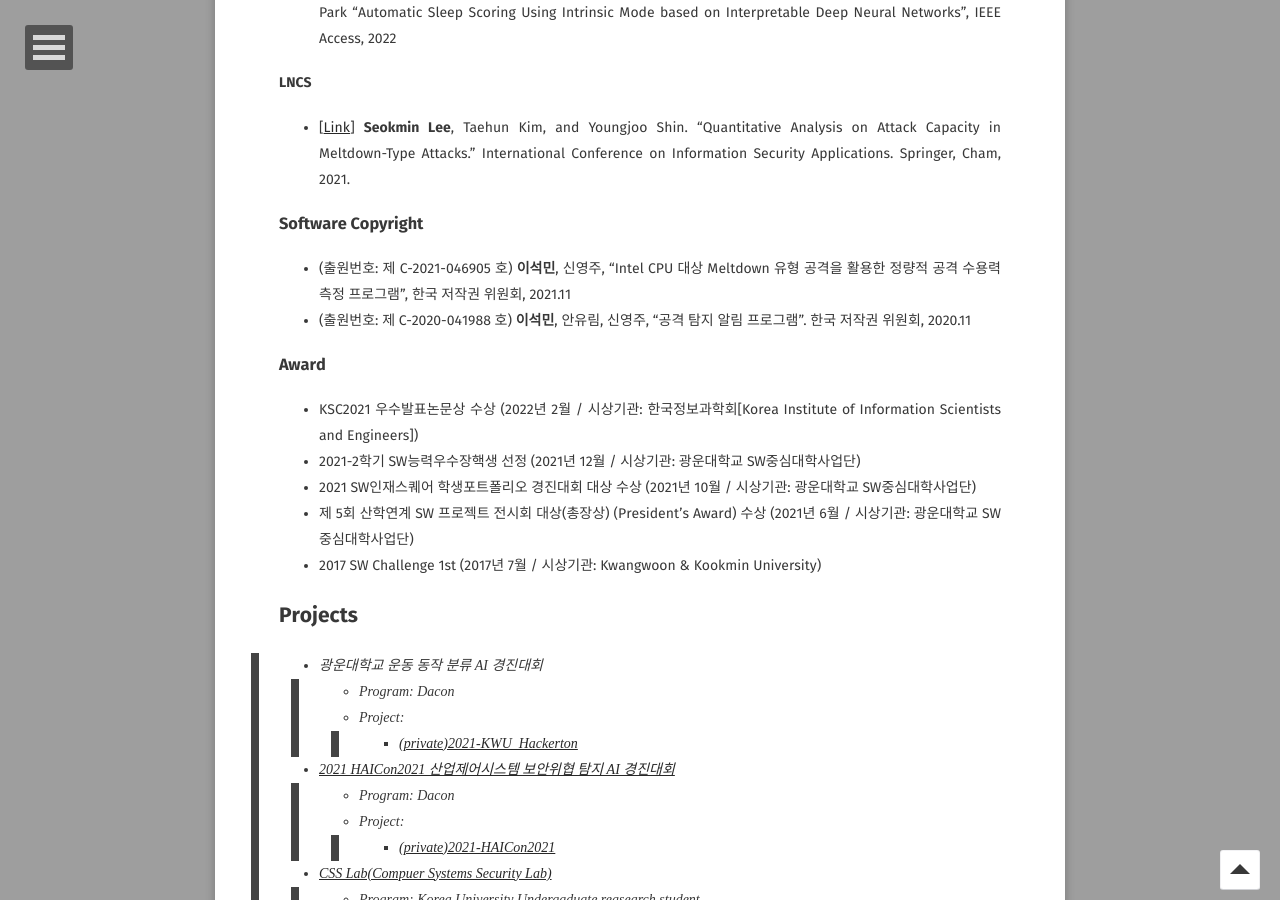
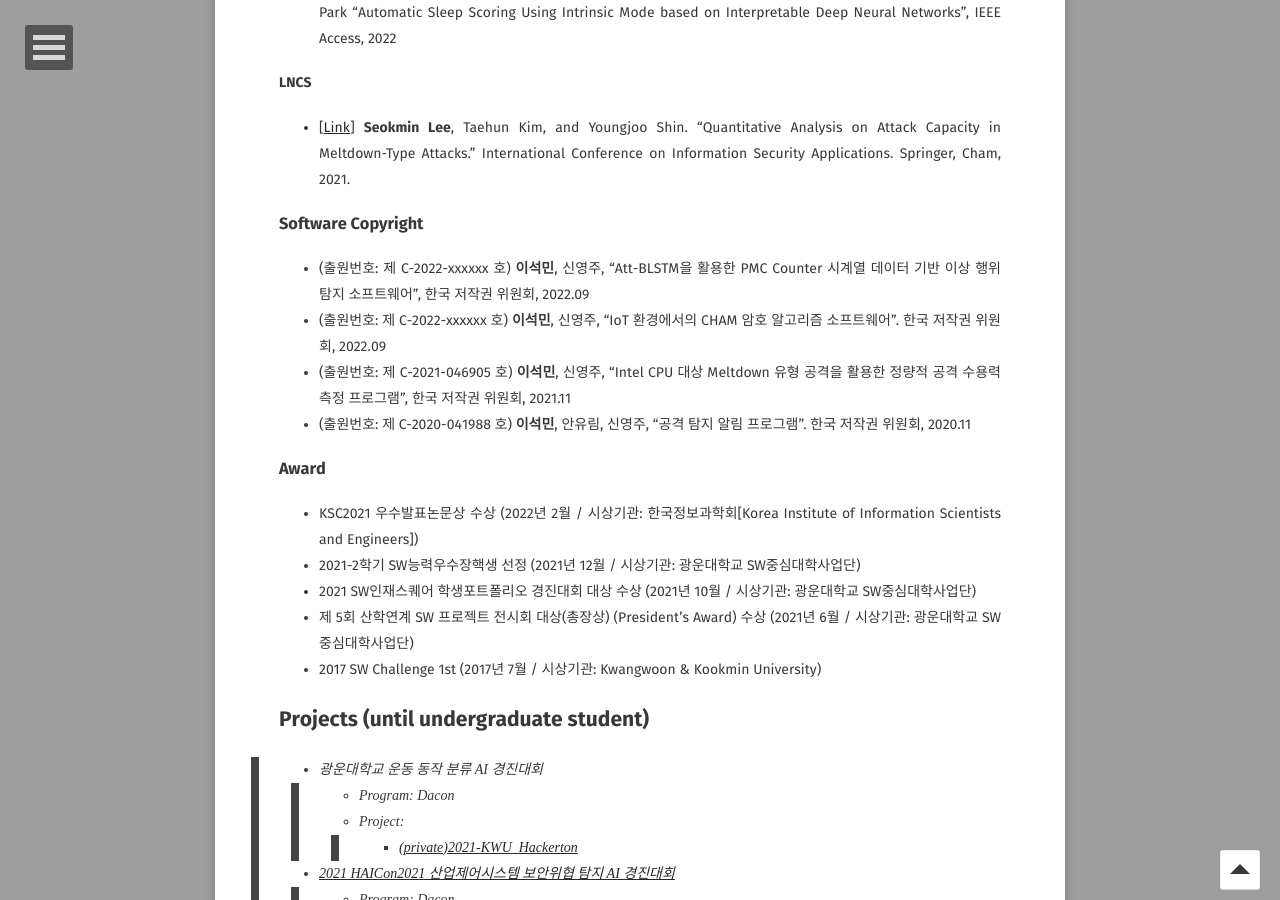
Before and after one commit to leesk212/leesk212.github.io, a Jekyll site: the page built from about/index.md, in a window 1280 px wide and 900 px high, scrolled down 1198 px. Built offline with Jekyll 4.4.1, drawn with Linux system fonts in a browser that asks for light colours; some web fonts are replaced.

Commit message:
Update index.md

```diff
--- a/about/index.md
+++ b/about/index.md
@@ -42,6 +42,8 @@
 * [[Link](https://link.springer.com/chapter/10.1007/978-3-030-89432-0_18)] __Seokmin Lee__, Taehun Kim, and Youngjoo Shin. "Quantitative Analysis on Attack Capacity in Meltdown-Type Attacks." International Conference on Information Security Applications. Springer, Cham, 2021.
 
 ### Software Copyright
+* (출원번호: 제 C-2022-xxxxxx 호) __이석민__, 신영주, "Att-BLSTM을 활용한 PMC Counter 시계열 데이터 기반 이상 행위 탐지 소프트웨어", 한국 저작권 위원회, 2022.09
+* (출원번호: 제 C-2022-xxxxxx 호) __이석민__, 신영주, "IoT 환경에서의 CHAM 암호 알고리즘 소프트웨어". 한국 저작권 위원회, 2022.09
 * (출원번호: 제 C-2021-046905 호) __이석민__, 신영주, "Intel CPU 대상 Meltdown 유형 공격을 활용한 정량적 공격 수용력 측정 프로그램", 한국 저작권 위원회, 2021.11
 * (출원번호: 제 C-2020-041988 호) __이석민__, 안유림, 신영주, "공격 탐지 알림 프로그램". 한국 저작권 위원회, 2020.11
 
@@ -54,7 +56,7 @@
 
 
 
-##  Projects
+##  Projects (until undergraduate student)
 
 > * 광운대학교 운동 동작 분류 AI 경진대회
 >> - Program: Dacon
```
